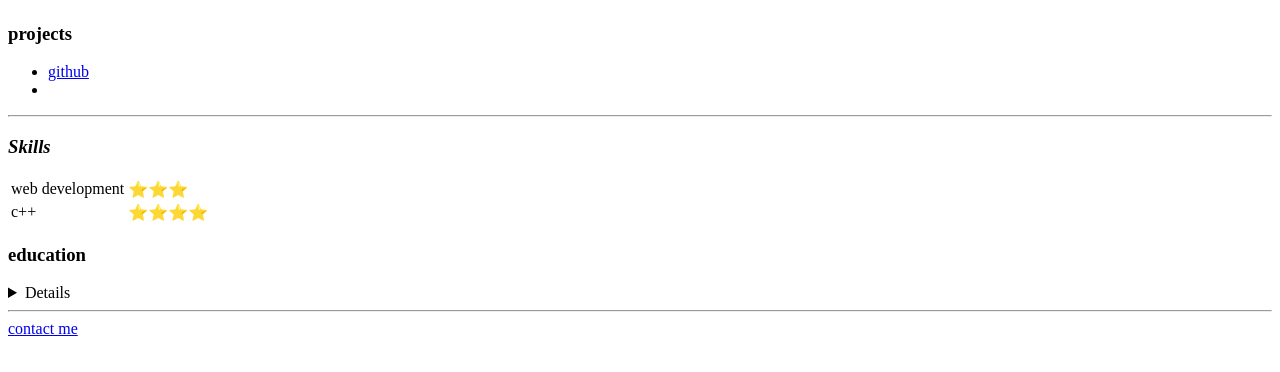
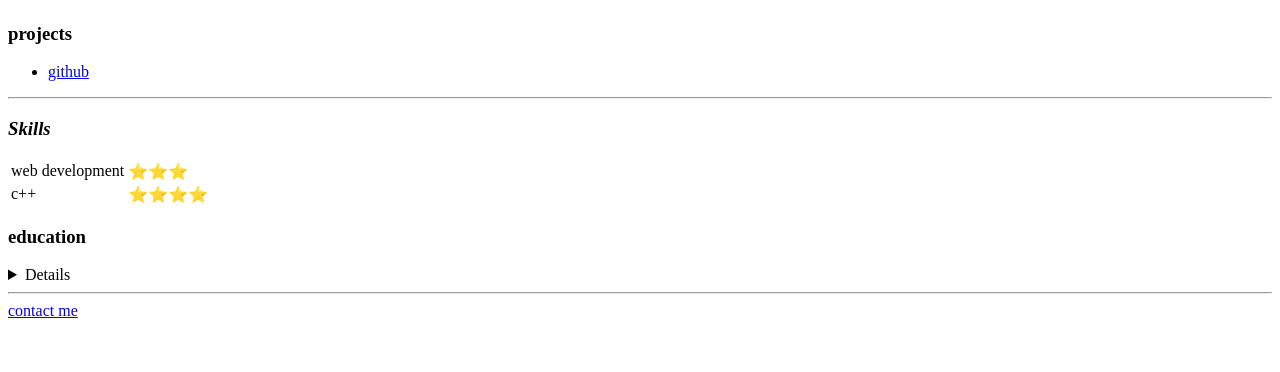
Before and after one commit to Adityaky22/CV, a plain HTML site: page index.html in a window 1280 px wide. Shown: the part 214-586 px from the top of the page. Drawn offline with Linux system fonts and the light colour scheme.

Commit message:
Update index.html

```diff
--- a/index.html
+++ b/index.html
@@ -26,9 +26,8 @@
         <li>
             <a href="https://github.com/settings/profile " target="_main">github</a>
         </li>
-        <li>
 
-        </li>
+
     </ul>
     <hr>
 
```
